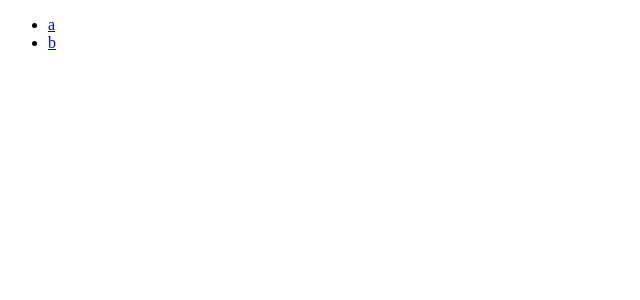
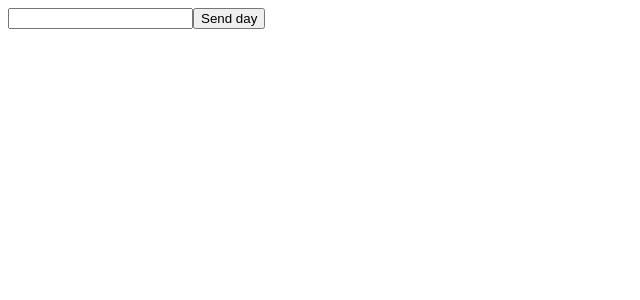
Before and after one commit to iliran11/perfect-day, a Next.js app: page / in a window 1280 px wide. Shown: the top 300 px of the page, without its empty margins (0-640 px from the left). Built offline with nearby package versions, Linux system fonts and the light colour scheme.

Commit message:
simple UI and transport

```diff
--- a/config.next.js
+++ b/next.config.js
@@ -4,4 +4,8 @@ module.exports = {
       process.env.MONGO_URI ||
       "mongodb+srv://admin:93MVscFXrfr@perfect-days.kvhbe.gcp.mongodb.net?retryWrites=true&w=majority",
   },
+  publicRuntimeConfig: {
+    // Will be available on both server and client
+    serverUrl: process.env.SERVER_URL || "http://localhost:3000",
+  },
 };
--- a/package.json
+++ b/package.json
@@ -7,6 +7,7 @@
     "start": "cross-env NODE_ENV=production node server.js"
   },
   "dependencies": {
+    "axios": "^0.19.2",
     "cross-env": "^7.0.2",
     "dotenv": "^8.2.0",
     "express": "^4.17.1",
--- a/pages/a.js
+++ /dev/null
@@ -1,3 +0,0 @@
-export default function A() {
-  return <div>a</div>
-}
--- a/pages/b.js
+++ /dev/null
@@ -1,3 +0,0 @@
-export default function B() {
-  return <div>b</div>
-}
--- a/pages/index.js
+++ b/pages/index.js
@@ -1,18 +1,9 @@
-import Link from 'next/link'
+import SendDay from "../src/pages/sendDay";
 
 export default function Home() {
   return (
-    <ul>
-      <li>
-        <Link href="/b" as="/a">
-          <a>a</a>
-        </Link>
-      </li>
-      <li>
-        <Link href="/a" as="/b">
-          <a>b</a>
-        </Link>
-      </li>
-    </ul>
-  )
+    <>
+      <SendDay />
+    </>
+  );
 }
--- /dev/null
+++ b/src/pages/sendDay.js
@@ -0,0 +1,14 @@
+import Link from "next/link";
+import { useState } from "react";
+import { sendDay } from "../services/transport";
+
+export default function Home() {
+  const [value, setValue] = useState("");
+
+  return (
+    <>
+      <input onChange={(event) => setValue(event.target.value)} />
+      <button onClick={() => sendDay()}>Send day</button>
+    </>
+  );
+}
--- a/src/server/database.js
+++ b/src/server/database.js
@@ -1,5 +1,5 @@
 const mongoose = require("mongoose");
-const config = require("../../config.next");
+const config = require("../../next.config");
 const MongoClient = require("mongodb").MongoClient;
 
 const client = new MongoClient(config.db.mongoUri, { useNewUrlParser: true });
--- /dev/null
+++ b/src/services/transport.js
@@ -0,0 +1,12 @@
+import axios from "axios";
+import getConfig from "next/config";
+
+const {publicRuntimeConfig} = getConfig()
+
+export const sendDay = (day) => {
+  axios({
+    method: "post",
+    data: day,
+    url: `${publicRuntimeConfig.serverUrl}/day`,
+  });
+};
```
Also changed, not shown: 1 other file (tests, documents, lock files or other folders).
